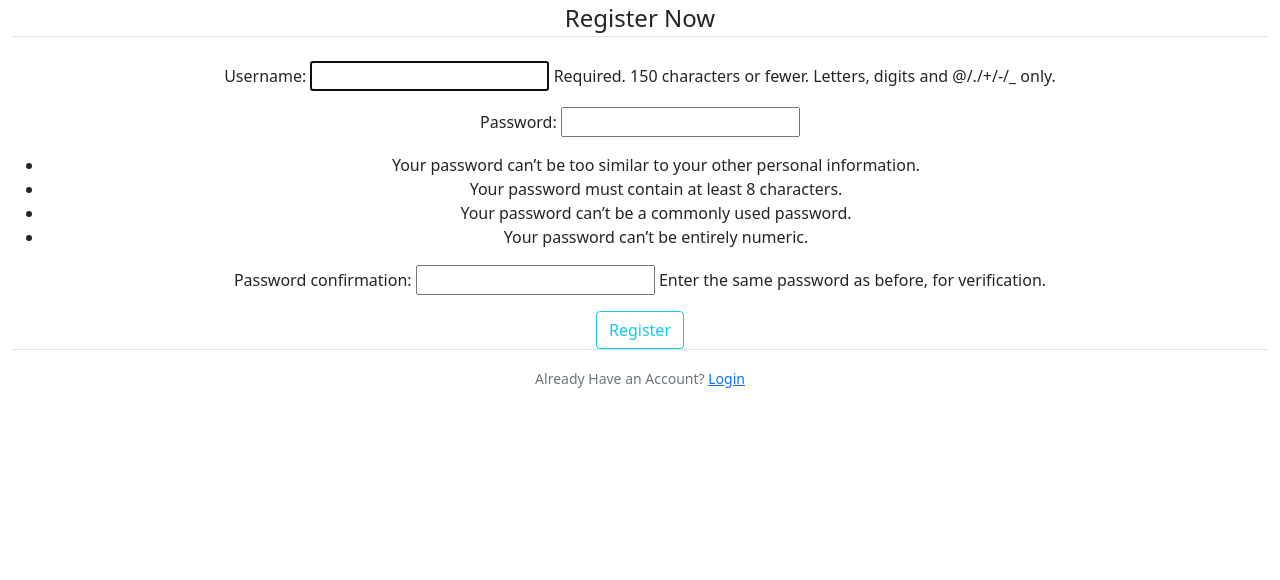
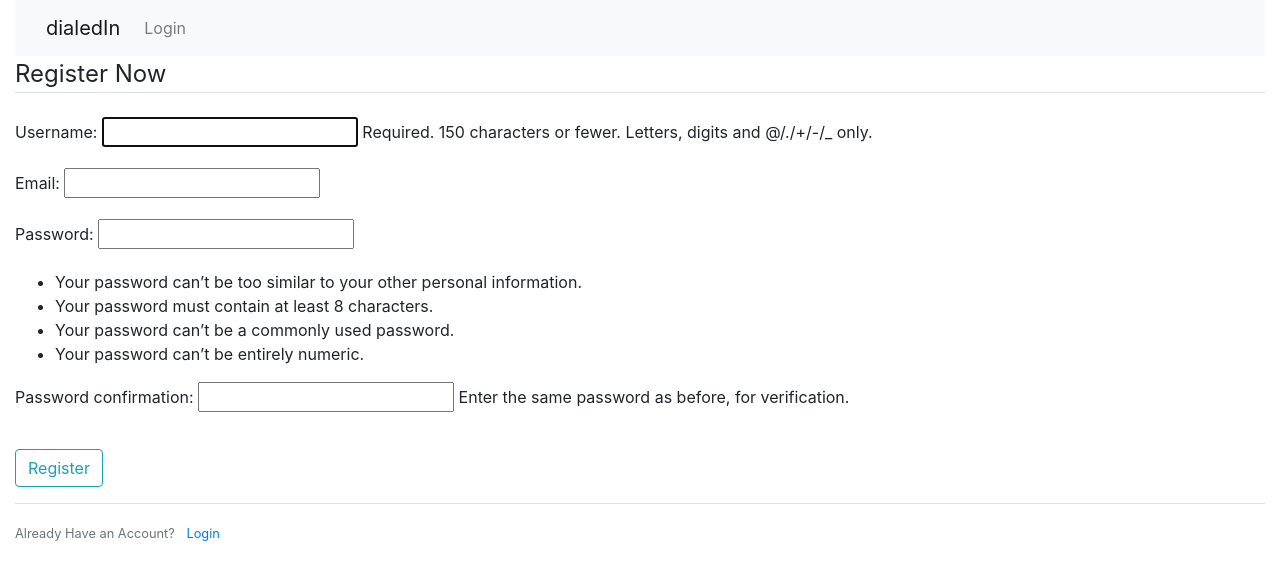
Before and after one commit to Skyward176/dialedIn, a Django app: page /auth/register in a window 1280 px wide. Shown: the top 580 px of the page. Run offline with Django 3.2, Linux system fonts and the light colour scheme; some libraries are stand-ins or nearby versions.

Commit message:
Add email field to form and refine styles
Changes made to the bootstrap templates for this, and an email field was added.

```diff
--- /dev/null
+++ b/dialedIn/users/forms.py
@@ -0,0 +1,10 @@
+from django import forms
+from django.contrib.auth.models import User
+from django.contrib.auth.forms import UserCreationForm
+
+class UserRegisterForm(UserCreationForm):
+    email = forms.EmailField()
+
+    class Meta:
+        model = User
+        fields = ['username', 'email', 'password1', 'password2']
--- a/dialedIn/users/templates/users/base.html
+++ b/dialedIn/users/templates/users/base.html
@@ -5,13 +5,29 @@
   <meta charset="utf-8">
   <meta name="viewport" content="width=device_width, initial-scale=1">
   <!-- bootstrap css -->
-  <link href="https://cdn.jsdelivr.net/npm/bootstrap@5.0.0-beta2/dist/css/bootstrap.min.css" rel="stylesheet" integrity="sha384-BmbxuPwQa2lc/FVzBcNJ7UAyJxM6wuqIj61tLrc4wSX0szH/Ev+nYRRuWlolflfl" crossorigin="anonymous">
-
+  <link rel="stylesheet" href="https://maxcdn.bootstrapcdn.com/bootstrap/4.0.0/css/bootstrap.min.css" integrity="sha384-Gn5384xqQ1aoWXA+058RXPxPg6fy4IWvTNh0E263XmFcJlSAwiGgFAW/dAiS6JXm" crossorigin="anonymous">
 
   <title> dialedIn </title>
 </head>
 <body>
   <div class="container-fluid">
+    <nav class="navbar navbar-expand-lg navbar-light bg-light">
+      <div class="container-fluid">
+        <a class="navbar-brand" href="/">dialedIn</a>
+        <button class="navbar-toggler" type="button" data-bs-toggle="collapse" data-bs-target="#navbarSupportedContent" aria-controls="navbarSupportedContent" aria-expanded="false" aria-label="Toggle navigation">
+          <span class="navbar-toggler-icon"></span>
+        </button>
+        <div class="collapse navbar-collapse" id="navbarSupportedContent">
+          <ul class="navbar-nav me-auto mb-2 mb-lg-0">
+            <li class="nav-item">
+              <a class="nav-link" href="#">Login</a>
+            </li>
+          </ul>
+        </div>
+      </div>
+    </nav>
+    <div class="row">
+      <div class="col">
         {% if messages %}
           {% for message in messages %}
             <div class = "alert alert-{{message.tags}}">
@@ -22,7 +38,11 @@
         {% block content %}
         {% endblock %}
       </div>
+    </div>
+  </div>
   <!-- bootstrap js -->
-  <script src="https://cdn.jsdelivr.net/npm/bootstrap@5.0.0-beta2/dist/js/bootstrap.bundle.min.js" integrity="sha384-b5kHyXgcpbZJO/tY9Ul7kGkf1S0CWuKcCD38l8YkeH8z8QjE0GmW1gYU5S9FOnJ0" crossorigin="anonymous"></script>
+  <script src="https://code.jquery.com/jquery-3.2.1.slim.min.js" integrity="sha384-KJ3o2DKtIkvYIK3UENzmM7KCkRr/rE9/Qpg6aAZGJwFDMVNA/GpGFF93hXpG5KkN" crossorigin="anonymous"></script>
+  <script src="https://cdnjs.cloudflare.com/ajax/libs/popper.js/1.12.9/umd/popper.min.js" integrity="sha384-ApNbgh9B+Y1QKtv3Rn7W3mgPxhU9K/ScQsAP7hUibX39j7fakFPskvXusvfa0b4Q" crossorigin="anonymous"></script>
+  <script src="https://maxcdn.bootstrapcdn.com/bootstrap/4.0.0/js/bootstrap.min.js" integrity="sha384-JZR6Spejh4U02d8jOt6vLEHfe/JQGiRRSQQxSfFWpi1MquVdAyjUar5+76PVCmYl" crossorigin="anonymous"></script>
 </body>
 </html>
--- a/dialedIn/users/templates/users/register.html
+++ b/dialedIn/users/templates/users/register.html
@@ -1,7 +1,5 @@
 {% extends "users/base.html" %}
 {% block content %}
-<div class="row">
-  <div class="column text-center">
 <form method="POST">
   {% csrf_token %}
   <fieldset class="form-group">
@@ -15,6 +13,4 @@
 <div class = "border-top pt-3">
   <small class="text-muted"> Already Have an Account? <a class= "ml-2" href = "#">Login</a></small>
 </div>
-  </div>
-</div>
 {% endblock content %}
--- a/dialedIn/users/views.py
+++ b/dialedIn/users/views.py
@@ -1,10 +1,10 @@
 from django.shortcuts import render, redirect
-from django.contrib.auth.forms import UserCreationForm
 from django.contrib import messages
+from . import forms
 
 def register(request):
     if request.method == 'POST':
-        form = UserCreationForm(request.POST)
+        form = forms.UserRegisterForm(request.POST)
         if form.is_valid():
             form.save()#the save method of usercreation form automagically saves our user accounts
             username = form.cleaned_data.get('username')
@@ -12,5 +12,5 @@ def register(request):
 
             return redirect('home')
     else:
-        form = UserCreationForm()
+        form = forms.UserRegisterForm()
     return render(request, 'users/register.html', {'form': form})
```
Lines whose indentation alone changed are shown as unchanged.
